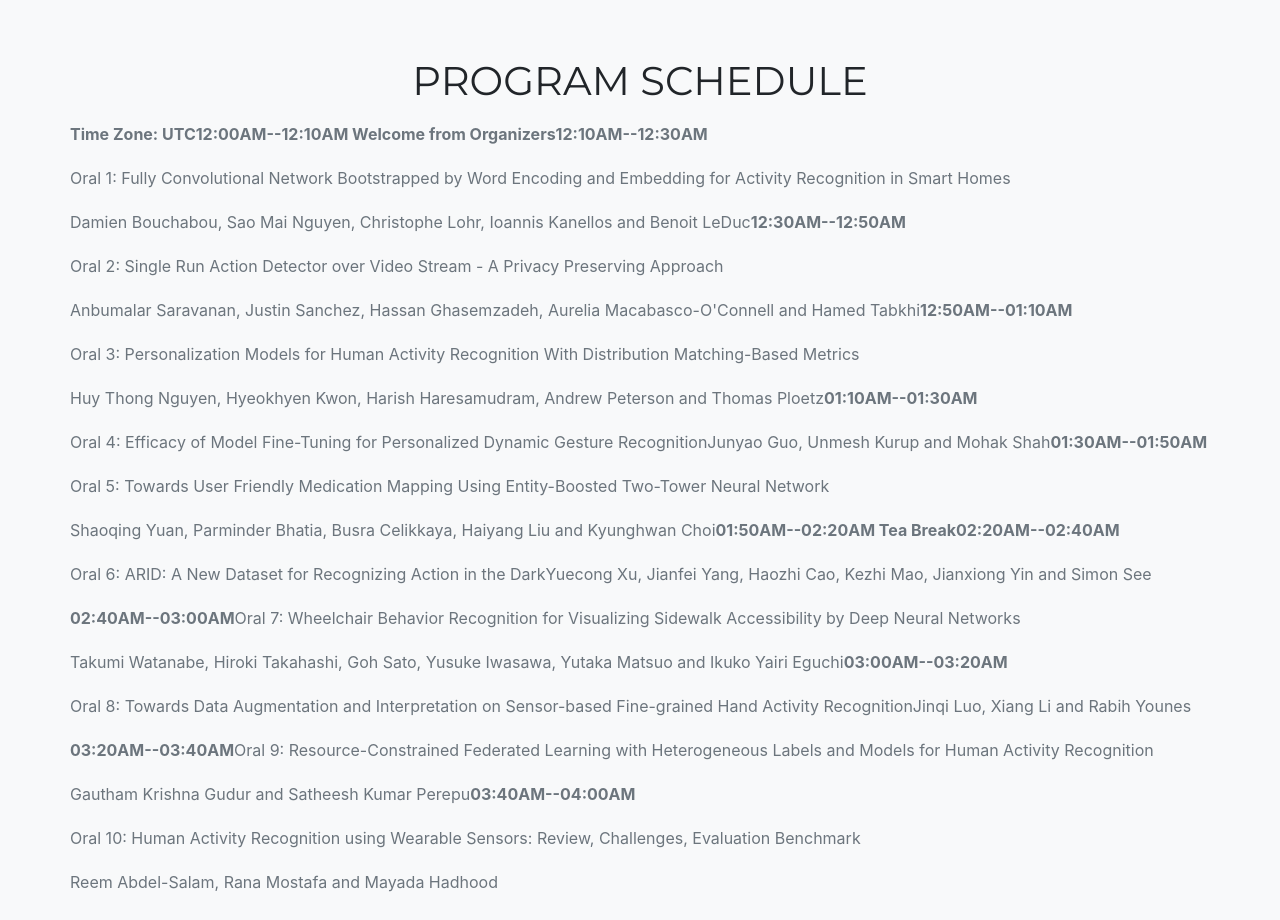
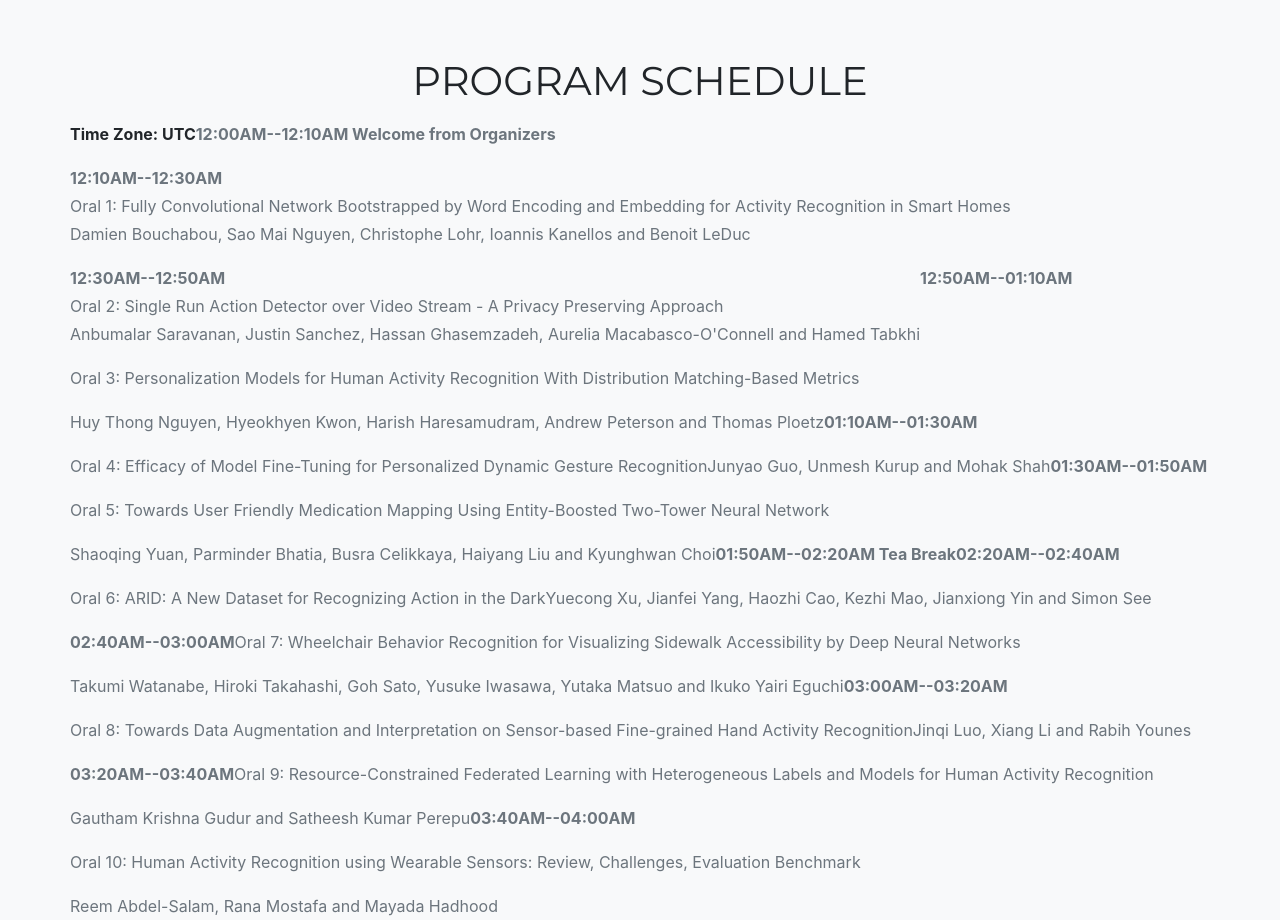
Before and after one commit to keyplay/ijcai2020workshop, a website with bundled scripts: page index.html in a window 1280 px wide. Shown: the part 3260-4180 px from the top of the page. Built offline with nearby package versions, Linux system fonts and the light colour scheme; files whose address does not match are found by name; a web font is replaced by a local one.

Commit message:
Update index.html

```diff
--- a/index.html
+++ b/index.html
@@ -291,16 +291,16 @@ This technology can be a good candidate for human activity recognition. Some ini
       </div>
       <div class="row">
 
-    <p class="text-muted"> <b>Time Zone: UTC </b> </p>
+    <p class="section-subheading"> <b>Time Zone: UTC </b> </p>
     <p class="text-muted"> <b>12:00AM--12:10AM Welcome from Organizers </b> </p>
 
-    <p class="text-muted"> <b>12:10AM--12:30AM</b> </p>
-    <p class="text-muted">  Oral 1: Fully Convolutional Network Bootstrapped by Word Encoding and Embedding for Activity Recognition in Smart Homes </p>
-    <p class="text-muted"> Damien Bouchabou, Sao Mai Nguyen, Christophe Lohr, Ioannis Kanellos and Benoit LeDuc </p>
+    <p class="text-muted"> <b>12:10AM--12:30AM</b> <br>
+     Oral 1: Fully Convolutional Network Bootstrapped by Word Encoding and Embedding for Activity Recognition in Smart Homes <br>
+     Damien Bouchabou, Sao Mai Nguyen, Christophe Lohr, Ioannis Kanellos and Benoit LeDuc </p>
 
-    <p class="text-muted"> <b>12:30AM--12:50AM</b> </p>
-    <p class="text-muted">  Oral 2: Single Run Action Detector over Video Stream - A Privacy Preserving Approach </p>
-    <p class="text-muted"> Anbumalar Saravanan, Justin Sanchez, Hassan Ghasemzadeh, Aurelia Macabasco-O'Connell and Hamed Tabkhi </p>
+    <p class="text-muted"> <b>12:30AM--12:50AM</b> <br>
+     Oral 2: Single Run Action Detector over Video Stream - A Privacy Preserving Approach <br>
+     Anbumalar Saravanan, Justin Sanchez, Hassan Ghasemzadeh, Aurelia Macabasco-O'Connell and Hamed Tabkhi </p>
 
     <p class="text-muted"> <b>12:50AM--01:10AM</b> </p>
     <p class="text-muted">  Oral 3: Personalization Models for Human Activity Recognition With Distribution Matching-Based Metrics </p>
```
